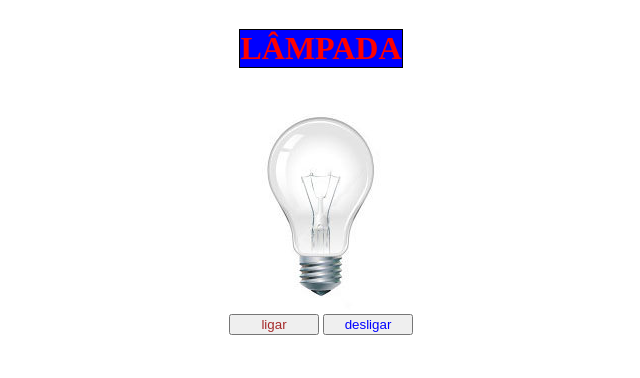
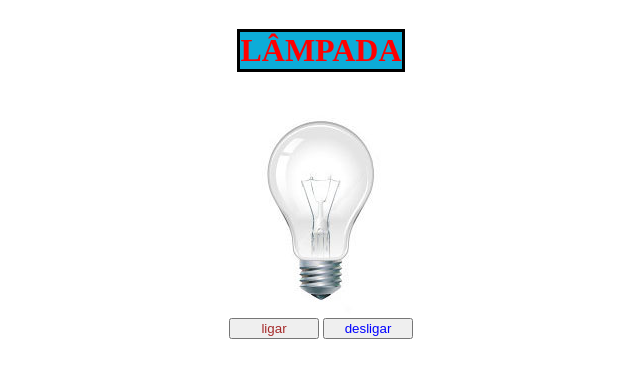
Before and after one commit to devmarcelomacedo/ex009, a plain HTML site: page index.html in a window 1280 px wide. Shown: the whole page, without its empty margins (319-959 px from the left). Drawn offline with Linux system fonts and the light colour scheme.

Commit message:
alterei class

```diff
--- a/style.css
+++ b/style.css
@@ -1,5 +1,6 @@
 body {
-    color: rgb(42, 58, 129);
+    color: rgb(4, 48, 245);
+
 }
 header, main {
     display: flex;
@@ -16,7 +17,7 @@ header, main {
     color: blue;
 }
 .acs {
-    background-color: blue;
+    background-color: rgb(13, 172, 216);
     color: red;
-    border: 1px solid black;
+    border: 3px solid black;
 }
```
